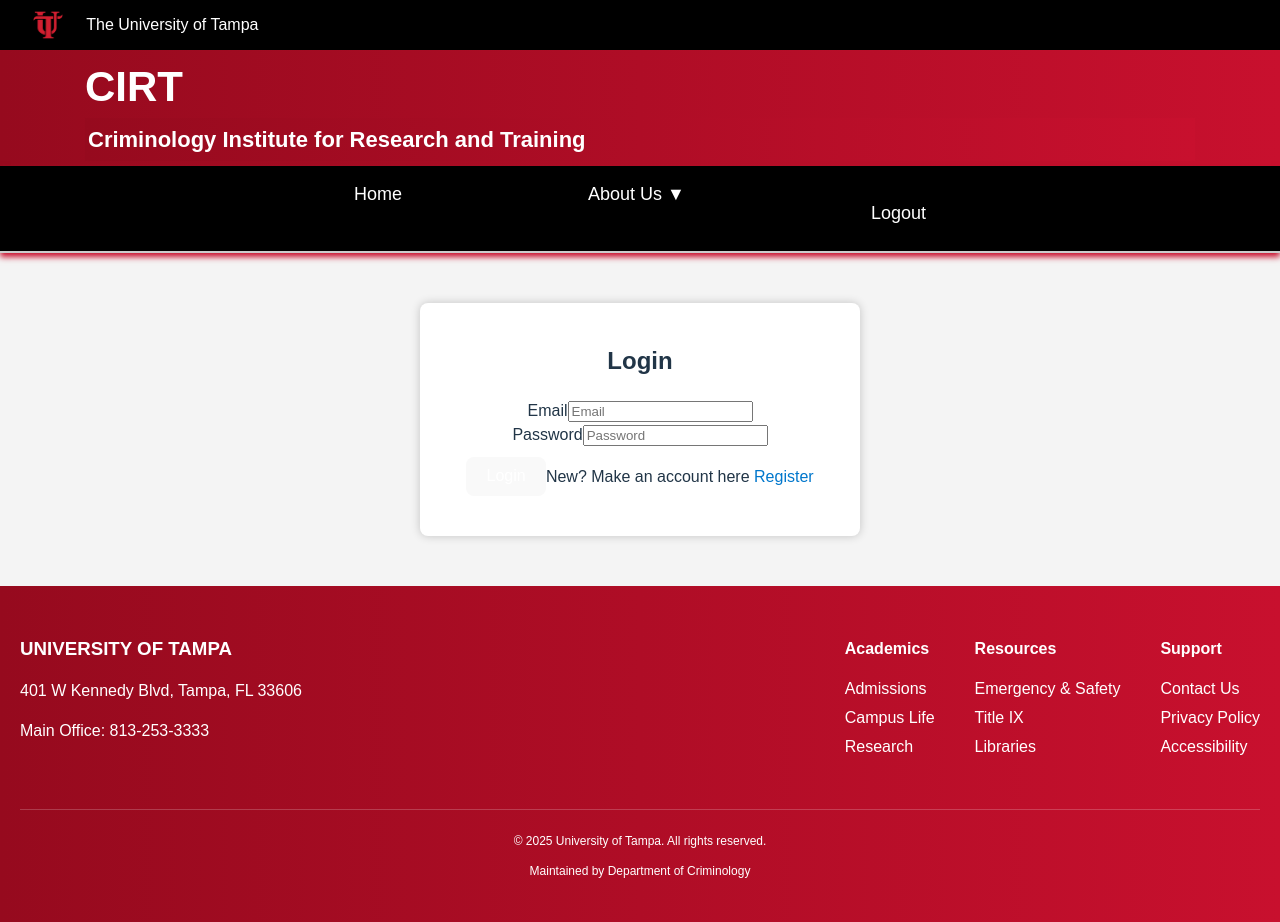
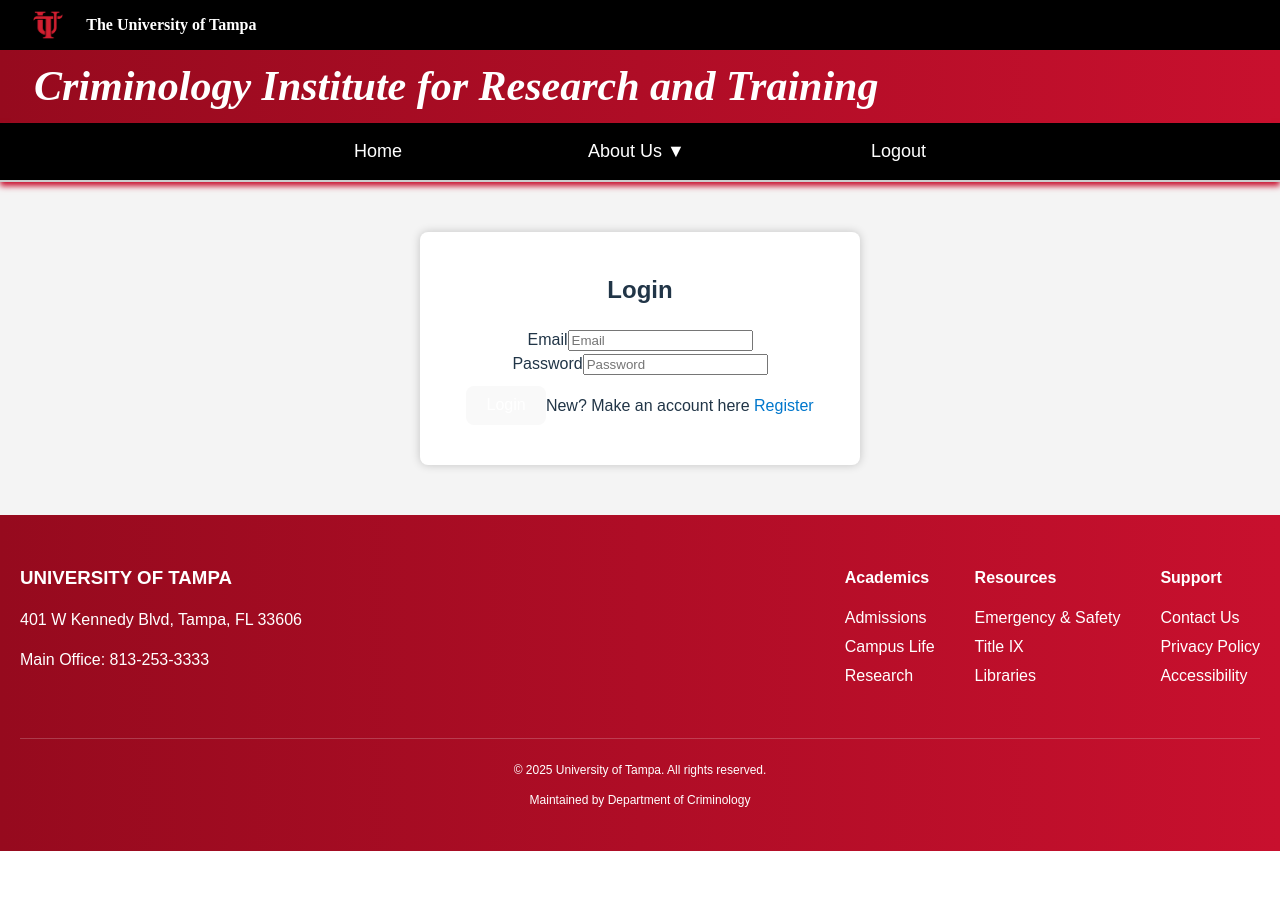
Before and after one commit to aidbus/CSC230-Project, a React (Vite) app in the folder Frontend/: page /login in a window 1280 px wide. After the commit the page ends 851 px from the top, so only its background shows below. Built offline with nearby package versions, Linux system fonts and the light colour scheme; sample sign-in values are in the browser's storage.

Commit message:
Newest functional frontend 3/25/25 -- refresh issue and header fixed

```diff
--- a/Frontend/src/components/Header.css
+++ b/Frontend/src/components/Header.css
@@ -6,6 +6,7 @@
 /* Top banner (University Name & Logo) */
 .top-banner {
   background-color: black;
+  font-family: "Univers LT Std", "57 Condensed";
   color: white;
   display: flex;
   align-items: center;
@@ -21,19 +22,20 @@
 /* University Name (Left-aligned) */
 .top-banner h2 {
   font-size: 16px;
-  font-weight: normal;
+  font-weight: bold;
   margin: 0;
 }
 
 /* Large CIRT Title */
 .cirt-title {
   font-size: 42px;
+  font-family: "Univers LT Std", "57 Condensed";
+  font-style: italic;
   font-weight: bold;
   background: linear-gradient(to right, rgb(150, 10, 30), rgb(200, 16, 46));
   color: white;
   margin: 0;
-  padding: 5px 85px;
-  font-family: "Univers Condensed", Arial, sans-serif;
+  padding: 5px 34px;
   display: block;
 }
 
--- a/Frontend/src/components/Header.jsx
+++ b/Frontend/src/components/Header.jsx
@@ -23,10 +23,7 @@
       {/* Middle banner */}
       <div className="main-banner">
         <h1 className="cirt-title">
-          CIRT <br />
-          <span className="cirt-subtitle">
-            Criminology Institute for Research and Training
-          </span>
+          Criminology Institute for Research and Training <br />
         </h1>
       </div>
 
@@ -64,7 +61,7 @@
           {/* Logout */}
           {userRole && (
             <li>
-              <button onClick={handleLogout} className="logout-button">Logout</button>
+              <span onClick={handleLogout} className="logout-button">Logout</span>
             </li>
           )}
         </ul>
--- a/Frontend/src/pages/LoginPage.jsx
+++ b/Frontend/src/pages/LoginPage.jsx
@@ -4,7 +4,7 @@
 import {ToastContainer, toast} from "react-toastify";
 import "./LoginPage.css";
 
-const LoginPage = () => {
+const LoginPage = ({ setUserRole}) => {
     const navigate = useNavigate();
     const [inputValue, setInputValue] = useState({
         email: "",
@@ -33,6 +33,7 @@
             const {success, message, role} = data;
             if (success) {
                 localStorage.setItem("userRole", role)
+                setUserRole(role); // MANUAL REFRESH ISSUE FIX
                 toast.success(message, {position: "bottom-left"});
                 setTimeout(() => {
                     navigate("/");
```
